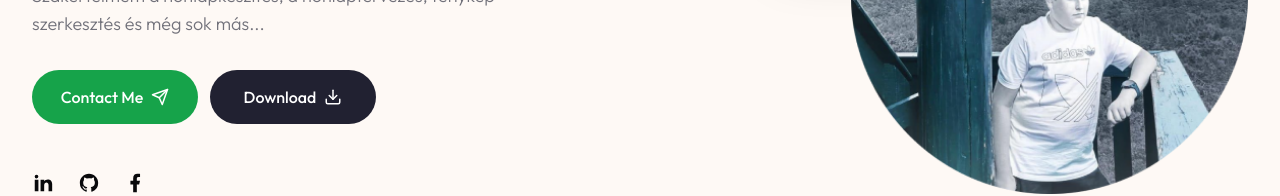
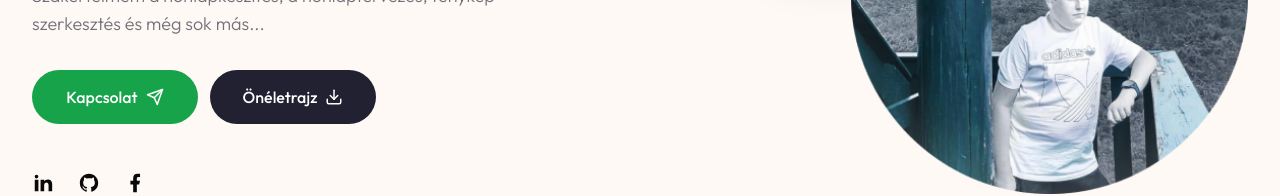
Before and after one commit to Reno0vacio/portfolio, a Next.js app: page / in a window 1280 px wide. Shown: the part 502-698 px from the top of the page. Built offline with nearby package versions, Linux system fonts and the light colour scheme.

Commit message:
Onéletrajz

```diff
--- a/components/Hero.jsx
+++ b/components/Hero.jsx
@@ -34,12 +34,14 @@ const Hero = () => {
             <div className="flex flex-col gap-y-3 md:flex-row gap-x-3 mx-auto xl:mx-0 mb-12">
               <Link href="/contact">
                 <Button className="gap-x-2">
-                  Contact Me <Send size={18} />{" "}
+                  Kapcsolat <Send size={18} />{" "}
                 </Button>
               </Link>
-              <Button variant="secondary" className="gap-x-2">
-                Download <Download size={18} />{" "}
-              </Button>
+              <Link href="/files/oneletrajz.pdf">
+                <Button variant="secondary" className="gap-x-2">
+                  Önéletrajz <Download size={18} />{" "}
+                </Button>
+              </Link>
             </div>
             {/* socials */}
             <Socials
```
Also changed, not shown: 2 other files (tests, documents, lock files or other folders).
